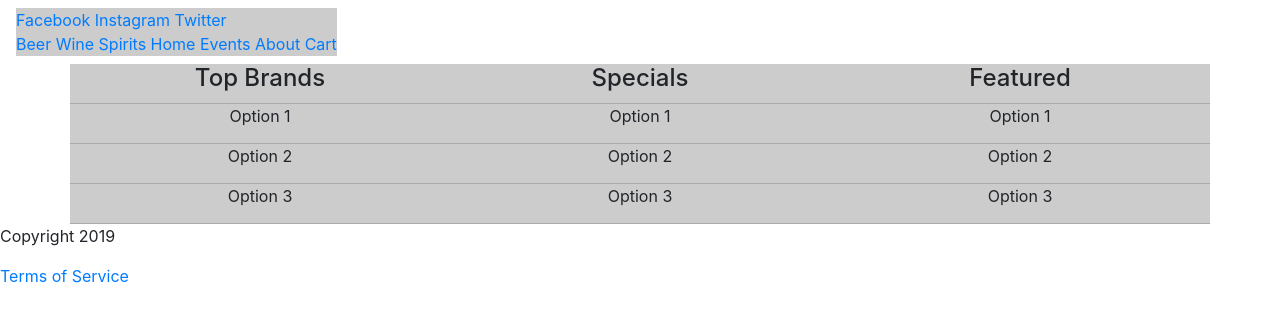
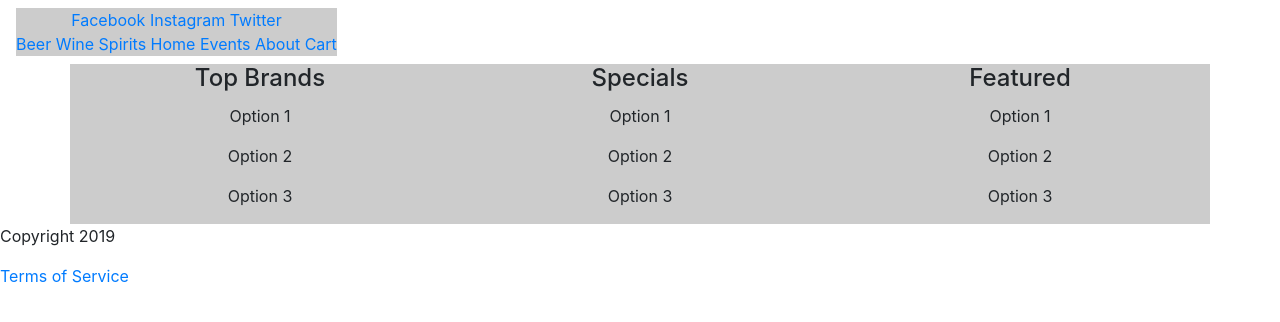
Before and after one commit to nickandersonr/twotime, a plain HTML site: page index.html in a window 1280 px wide. Drawn offline with nearby package versions, Linux system fonts and the light colour scheme.

Commit message:
Update style.css

```diff
--- a/style.css
+++ b/style.css
@@ -2,10 +2,11 @@
 	background: #CCC;
 	min-height: 40px;
 	text-align: center;
-	border-bottom: 1px solid #aaa;
+
 }
 
 .navbar nav{
 background: #CCC;
+text-align: center;
 
 }
```
